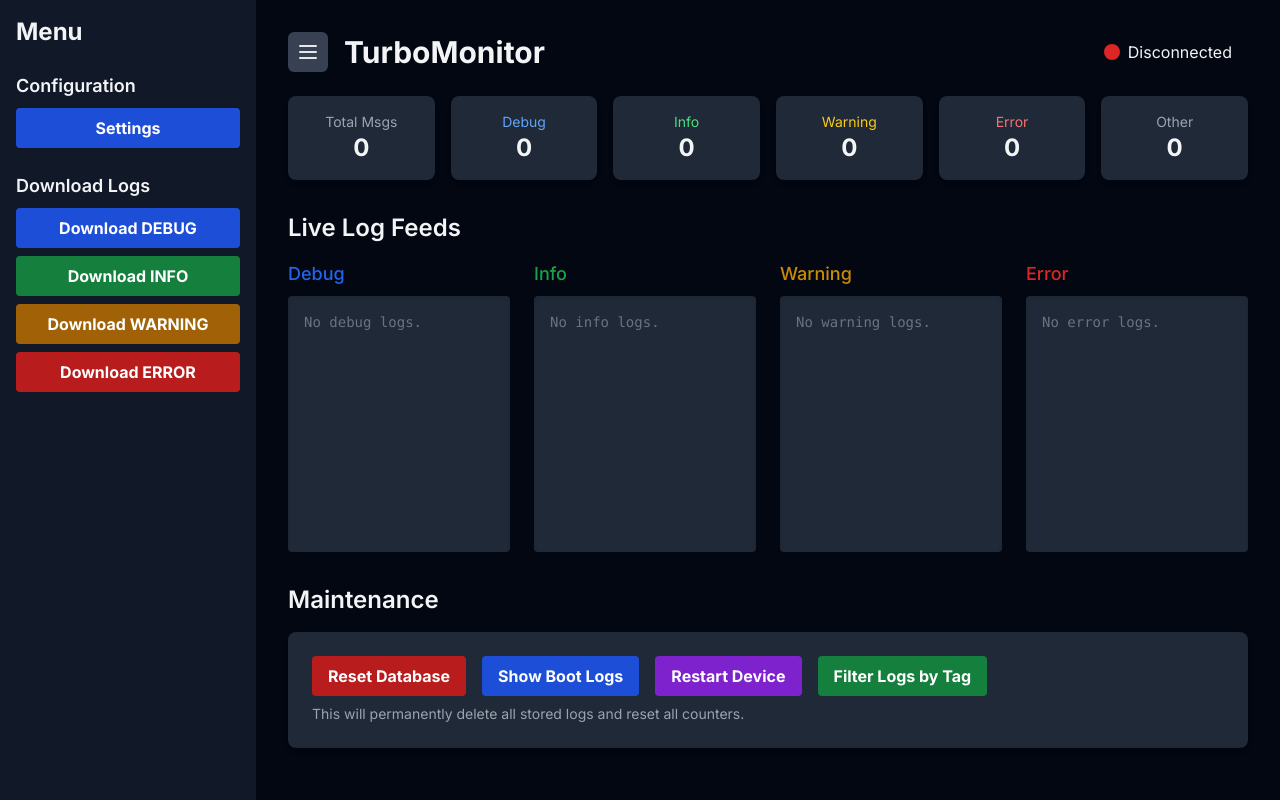
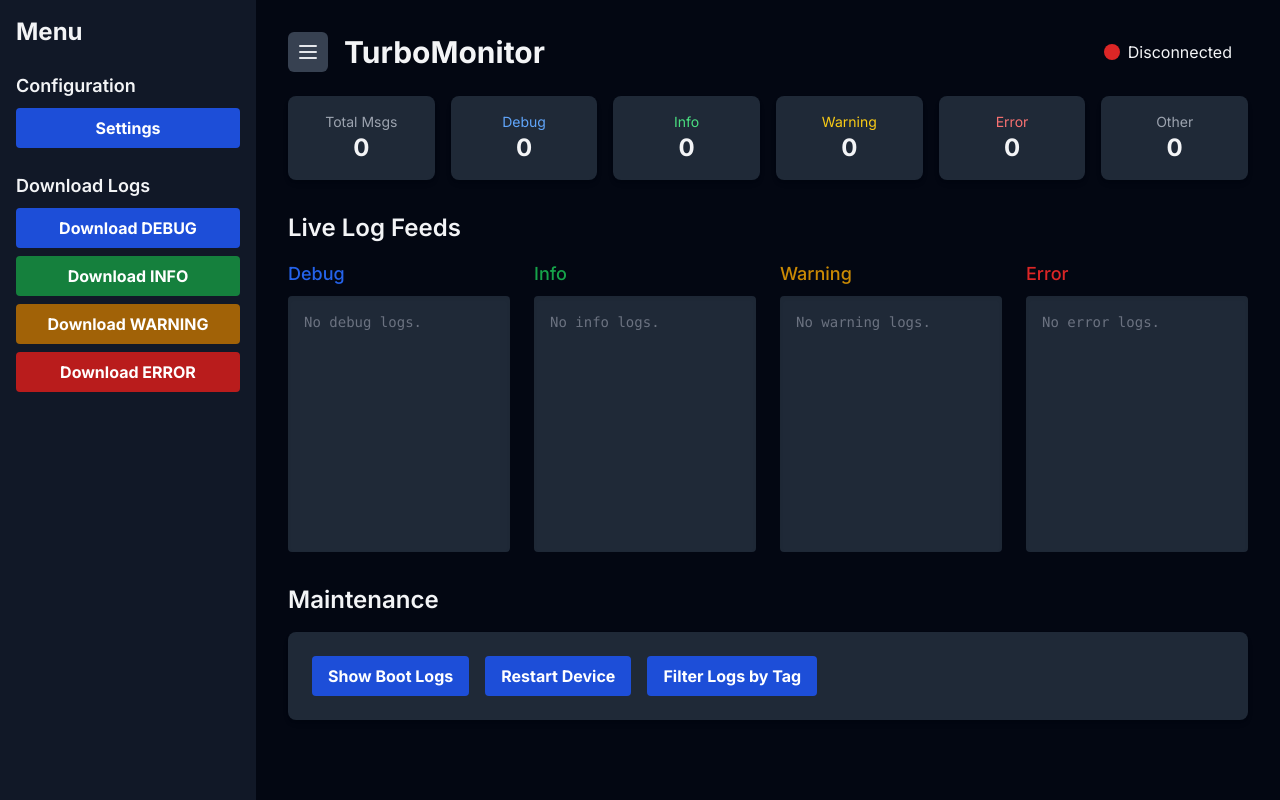
Before and after one commit to mwesterg/raspiLogger, a Flask app: page / in a window 1280 px wide. Run offline with Flask 3, Linux system fonts and the light colour scheme; data comes from the database, SQL or seed files in the repository; data that the repository does not hold is empty; some libraries are stand-ins or nearby versions.

Commit message:
reset db to settings. maintanance ui

```diff
--- a/static/js/script.js
+++ b/static/js/script.js
@@ -97,7 +97,7 @@ const logLevels = ['DEBUG', 'INFO', 'WARNING', 'ERROR'];
             });
 
             // --- Reset Logic ---
-            const resetDatabaseButton = document.getElementById('reset-database-button');
+            const resetDatabaseButton = document.getElementById('reset-database-button-in-modal');
             const modal = document.getElementById('reset-modal');
             const confirmBtn = document.getElementById('confirm-reset-btn');
             const cancelBtn = document.getElementById('cancel-reset-btn');
@@ -120,11 +120,9 @@ const logLevels = ['DEBUG', 'INFO', 'WARNING', 'ERROR'];
             const configModal = document.getElementById('config-modal');
             const closeConfigModalBtn = document.getElementById('close-config-modal-btn');
 
-            if (resetDatabaseButton) {
-                resetDatabaseButton.addEventListener('click', () => {
-                    modal.classList.remove('hidden');
-                });
-            }
+            resetDatabaseButton.addEventListener('click', () => {
+                modal.classList.remove('hidden');
+            });
 
             if (cancelBtn) {
                 cancelBtn.addEventListener('click', () => {
--- a/templates/index.html
+++ b/templates/index.html
@@ -98,12 +98,10 @@
                 <h2 class="text-2xl font-semibold mb-4 mt-8 text-gray-100">Maintenance</h2>
                 <div class="bg-gray-800 p-6 rounded-lg shadow-md">
                     <div class="flex flex-wrap gap-4">
-                        <button id="reset-database-button" class="bg-red-700 hover:bg-red-800 text-white font-bold py-2 px-4 rounded transition duration-300">Reset Database</button>
                         <button id="show-boot-logs-button" class="bg-blue-700 hover:bg-blue-800 text-white font-bold py-2 px-4 rounded transition duration-300">Show Boot Logs</button>
-                        <button id="restart-device-button" class="bg-purple-700 hover:bg-purple-800 text-white font-bold py-2 px-4 rounded transition duration-300">Restart Device</button>
-                        <button id="filter-logs-button" class="bg-green-700 hover:bg-green-800 text-white font-bold py-2 px-4 rounded transition duration-300">Filter Logs by Tag</button>
+                        <button id="restart-device-button" class="bg-blue-700 hover:bg-blue-800 text-white font-bold py-2 px-4 rounded transition duration-300">Restart Device</button>
+                        <button id="filter-logs-button" class="bg-blue-700 hover:bg-blue-800 text-white font-bold py-2 px-4 rounded transition duration-300">Filter Logs by Tag</button>
                     </div>
-                    <p class="text-sm text-gray-400 mt-2">This will permanently delete all stored logs and reset all counters.</p>
                 </div>
             </div>
         </div>
@@ -122,6 +120,10 @@
                         <p class="text-sm text-gray-500">
                             Configuration options will go here.
                         </p>
+                        <div class="mt-4">
+                            <button id="reset-database-button-in-modal" class="bg-red-700 hover:bg-red-800 text-white font-bold py-2 px-4 rounded transition duration-300">Reset Database</button>
+                            <p class="text-sm text-gray-500 mt-2">This will permanently delete all stored logs and reset all counters.</p>
+                        </div>
                     </div>
                 </div>
             </div>
```
